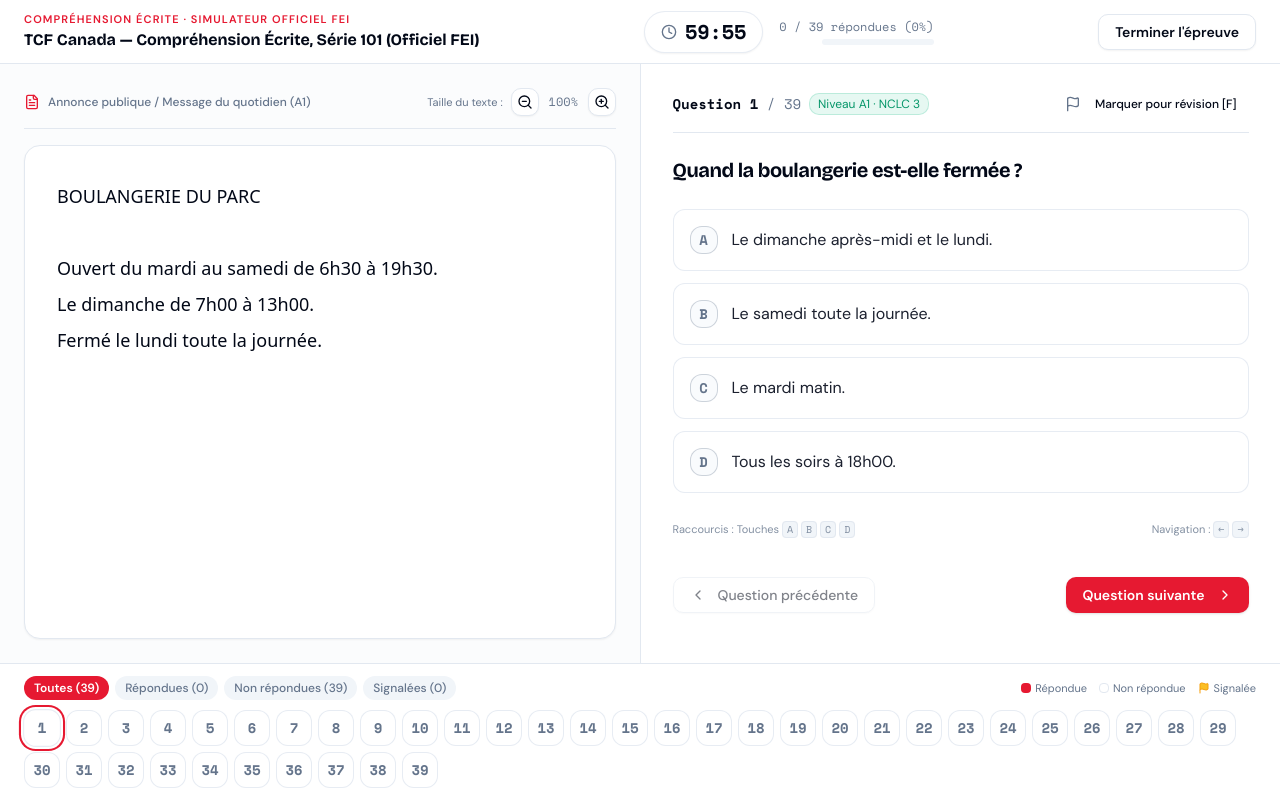
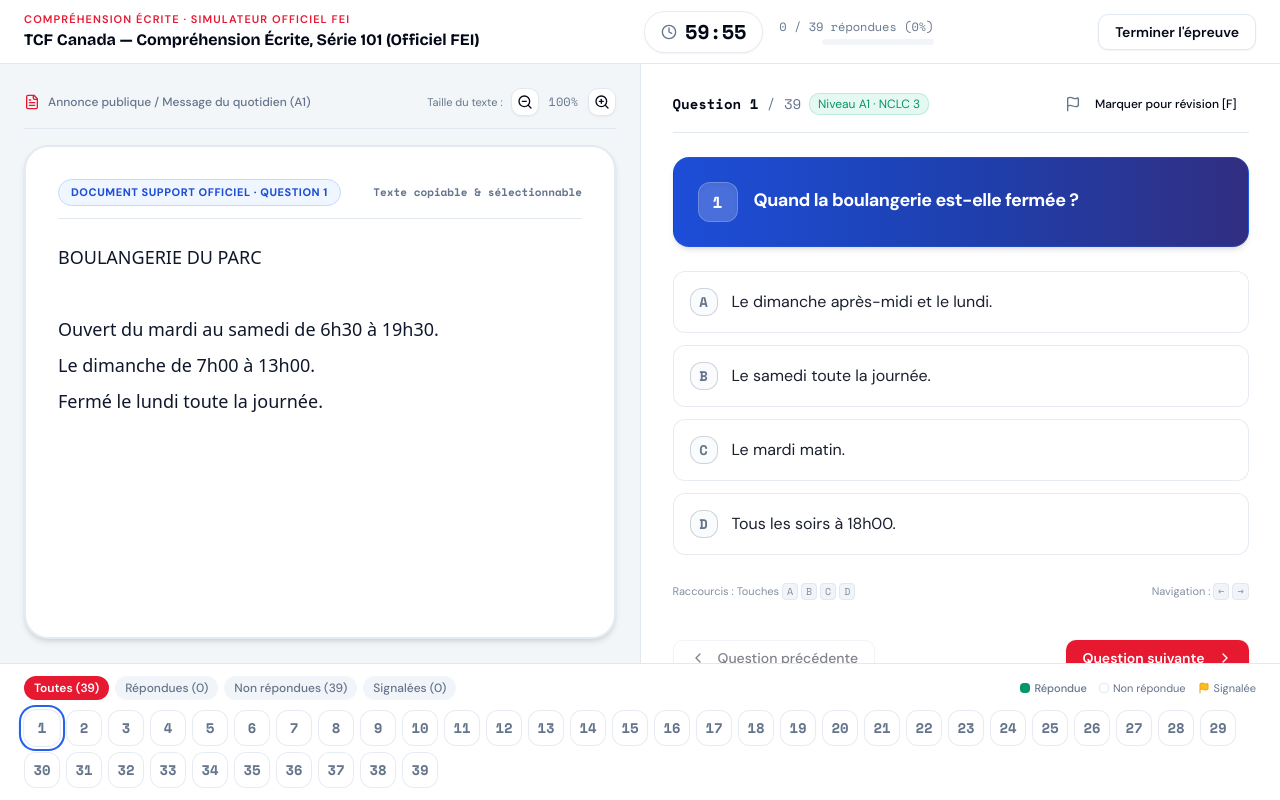
Before and after one commit to DimitriTedom/super4c2, a Next.js app: page /examens/demo-101-ce/ce in a window 1280 px wide. Built offline with nearby package versions, Linux system fonts and the light colour scheme.

Commit message:
feat(ce): enhance CBT reading comprehension with institutional blue bar, high-contrast document card and green answered pills

```diff
--- a/components/exam/cbt-exam.tsx
+++ b/components/exam/cbt-exam.tsx
@@ -174,11 +174,20 @@ export function CbtExam({ series }: { series: ExamSeriesData }) {
                   </div>
                 </div>
 
-                {/* Authentic Document Card */}
-                <div className="flex-1 rounded-2xl border bg-card p-6 sm:p-8 shadow-sm">
+                {/* Authentic High-Contrast Document Card */}
+                <div className="flex-1 rounded-3xl border-2 border-slate-200/90 dark:border-border bg-white dark:bg-card p-6 sm:p-8 shadow-md flex flex-col">
+                  <div className="flex items-center justify-between border-b pb-3 mb-5">
+                    <span className="inline-flex items-center gap-1.5 text-[11px] font-extrabold uppercase tracking-wider text-blue-700 dark:text-blue-400 bg-blue-50 dark:bg-blue-950/50 px-3 py-1 rounded-full border border-blue-200 dark:border-blue-900/50">
+                      Document Support Officiel · Question {s.question.questionNumber}
+                    </span>
+                    <span className="text-[11px] font-mono text-muted-foreground font-semibold">
+                      Texte copiable &amp; sélectionnable
+                    </span>
+                  </div>
+
                   <article
                     className={cn(
-                      "select-text whitespace-pre-line font-sans text-foreground transition-all",
+                      "select-text whitespace-pre-line font-sans text-slate-900 dark:text-foreground font-medium transition-all tracking-normal flex-1",
                       FONT_SIZE_CLASSES[fontSize],
                     )}
                   >
--- a/components/exam/exam-split-layout.tsx
+++ b/components/exam/exam-split-layout.tsx
@@ -11,7 +11,7 @@ export function ExamSplitLayout({ left, right, footer }: ExamSplitLayoutProps) {
   return (
     <div className="flex min-h-0 flex-1 flex-col">
       <div className="grid min-h-0 flex-1 grid-cols-1 divide-y lg:grid-cols-2 lg:divide-x lg:divide-y-0">
-        <section aria-label="Document" className="min-h-0 overflow-y-auto bg-muted/30 p-6">
+        <section aria-label="Document" className="min-h-0 overflow-y-auto bg-slate-100/90 dark:bg-muted/20 p-6">
           {left}
         </section>
         <section aria-label="Question" className="min-h-0 overflow-y-auto p-6">
--- a/components/exam/question-nav-grid.tsx
+++ b/components/exam/question-nav-grid.tsx
@@ -71,8 +71,8 @@ export function QuestionNavGrid({
 
         {/* Legend Hint */}
         <div className="hidden sm:flex items-center gap-3 text-[11px] text-muted-foreground">
-          <span className="flex items-center gap-1">
-            <span className="h-2.5 w-2.5 rounded bg-primary" /> Répondue
+          <span className="flex items-center gap-1 font-medium">
+            <span className="h-2.5 w-2.5 rounded bg-emerald-600" /> Répondue
           </span>
           <span className="flex items-center gap-1">
             <span className="h-2.5 w-2.5 rounded border bg-background" /> Non répondue
@@ -100,11 +100,11 @@ export function QuestionNavGrid({
                 aria-label={`Question ${q.questionNumber}${isAnswered ? `, répondue (${a.selected})` : ""}${isFlagged ? ", signalée" : ""}`}
                 aria-current={isCurrent ? "step" : undefined}
                 className={cn(
-                  "relative flex h-8 w-8 sm:h-9 sm:w-9 items-center justify-center rounded-lg border font-mono text-xs sm:text-sm font-semibold tabular-nums transition-all",
+                  "relative flex h-8 w-8 sm:h-9 sm:w-9 items-center justify-center rounded-lg border font-mono text-xs sm:text-sm font-semibold tabular-nums transition-all cursor-pointer",
                   isAnswered
-                    ? "border-primary bg-primary text-primary-foreground shadow-xs"
-                    : "border-border/80 bg-background text-muted-foreground hover:border-primary/50 hover:text-foreground",
-                  isCurrent && "ring-2 ring-primary ring-offset-2 ring-offset-background font-bold scale-105 z-10",
+                    ? "border-emerald-600 bg-emerald-600 text-white shadow-xs font-bold"
+                    : "border-border/80 bg-background text-muted-foreground hover:border-emerald-500/50 hover:text-foreground",
+                  isCurrent && "ring-2 ring-blue-600 ring-offset-2 ring-offset-background font-black scale-105 z-10",
                 )}
               >
                 {q.questionNumber}
--- a/components/exam/question-panel.tsx
+++ b/components/exam/question-panel.tsx
@@ -116,10 +116,15 @@ export function QuestionPanel({
         </Button>
       </div>
 
-      {/* Question Prompt */}
-      <h2 className="font-display text-xl font-bold leading-snug tracking-tight text-foreground">
-        {question.prompt}
-      </h2>
+      {/* Official Institutional Blue Question Bar */}
+      <div className="rounded-2xl bg-gradient-to-r from-blue-700 via-blue-800 to-indigo-900 text-white p-5 sm:p-6 shadow-md flex items-start gap-4 border border-blue-600/30">
+        <span className="flex h-10 w-10 shrink-0 items-center justify-center rounded-xl bg-white/20 backdrop-blur-md font-mono text-base font-black text-white shadow-inner border border-white/20">
+          {question.questionNumber}
+        </span>
+        <h2 className="text-base sm:text-lg font-bold leading-snug tracking-tight text-white flex-1 pt-1">
+          {question.prompt}
+        </h2>
+      </div>
 
       {/* Options A / B / C / D */}
       <div role="radiogroup" aria-label="Propositions de réponse" className="space-y-3">
@@ -135,9 +140,9 @@ export function QuestionPanel({
               onClick={() => onSelect(key)}
               className={cn(
                 "group relative flex w-full items-start gap-3.5 rounded-xl border p-4 text-left transition-all",
-                "hover:border-primary/60 hover:bg-accent/60 focus-visible:outline-none focus-visible:ring-2 focus-visible:ring-primary",
+                "hover:border-emerald-500/60 hover:bg-emerald-500/[0.03] focus-visible:outline-none focus-visible:ring-2 focus-visible:ring-emerald-500",
                 active
-                  ? "border-primary bg-primary/8 shadow-sm ring-1 ring-primary/40"
+                  ? "border-emerald-600 bg-emerald-500/10 shadow-sm ring-1 ring-emerald-500/40"
                   : "border-border/80 bg-card",
                 disabled && "cursor-default opacity-80",
               )}
@@ -147,8 +152,8 @@ export function QuestionPanel({
                 className={cn(
                   "flex h-7 w-7 shrink-0 items-center justify-center rounded-lg border font-mono text-sm font-bold transition-colors",
                   active
-                    ? "border-primary bg-primary text-primary-foreground shadow-sm"
-                    : "border-muted-foreground/30 bg-muted/40 text-muted-foreground group-hover:border-primary/50 group-hover:text-foreground",
+                    ? "border-emerald-600 bg-emerald-600 text-white shadow-sm"
+                    : "border-muted-foreground/30 bg-muted/40 text-muted-foreground group-hover:border-emerald-500/50 group-hover:text-foreground",
                 )}
               >
                 {key}
@@ -166,7 +171,7 @@ export function QuestionPanel({
 
               {/* Active check indicator */}
               {active && (
-                <span className="flex h-5 w-5 shrink-0 items-center justify-center rounded-full bg-primary text-primary-foreground">
+                <span className="flex h-5 w-5 shrink-0 items-center justify-center rounded-full bg-emerald-600 text-white">
                   <Check className="h-3 w-3 stroke-[3]" />
                 </span>
               )}
```
Also changed, not shown: memory-bank/progress.md (+5 -3 lines).
